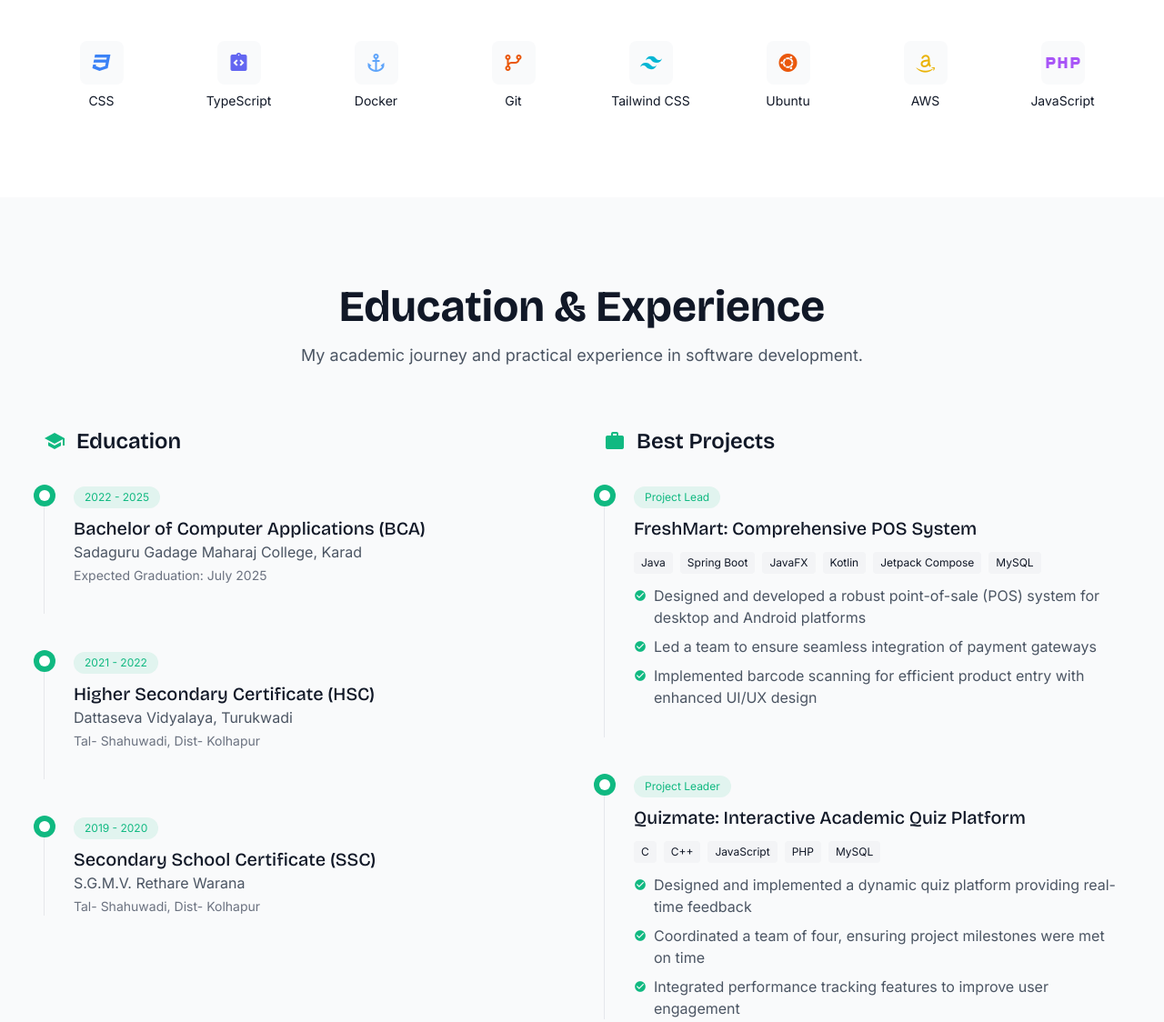
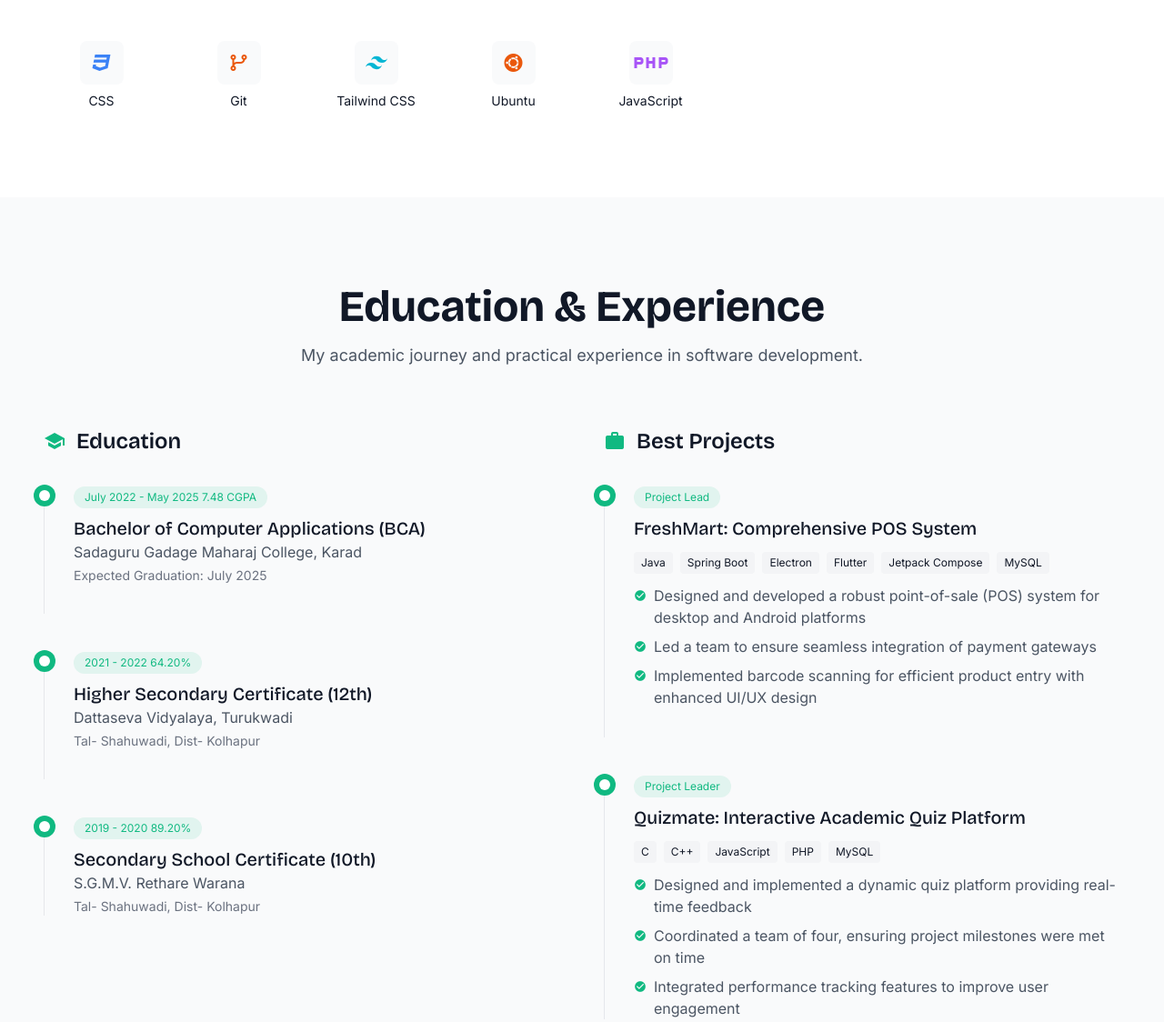
Before and after one commit to iKaran09/Portfolio, a plain HTML site: page index.html in a window 1280 px wide. Shown: the part 1136-2260 px from the top of the page at 91% size. Drawn offline with nearby package versions, Linux system fonts and the light colour scheme; a script that the page names is missing.

Commit message:
Update index.html

```diff
--- a/index.html
+++ b/index.html
@@ -360,30 +360,6 @@
               <span class="text-sm">CSS</span>
             </div>
 
-            <!-- TypeScript -->
-            <div class="flex flex-col items-center">
-              <div
-                class="w-12 h-12 rounded-lg bg-gray-50 flex items-center justify-center mb-2"
-              >
-                <span class="material-icons text-indigo-500 text-2xl"
-                  >integration_instructions</span
-                >
-              </div>
-              <span class="text-sm">TypeScript</span>
-            </div>
-
-            <!-- Docker -->
-            <div class="flex flex-col items-center">
-              <div
-                class="w-12 h-12 rounded-lg bg-gray-50 flex items-center justify-center mb-2"
-              >
-                <span class="material-icons text-blue-400 text-2xl"
-                  >anchor</span
-                >
-              </div>
-              <span class="text-sm">Docker</span>
-            </div>
-
             <!-- Git -->
             <div class="flex flex-col items-center">
               <div
@@ -423,16 +399,6 @@
                 <i class="ri-ubuntu-fill text-2xl text-orange-600"></i>
               </div>
               <span class="text-sm">Ubuntu</span>
-            </div>
-
-            <!-- AWS -->
-            <div class="flex flex-col items-center">
-              <div
-                class="w-12 h-12 rounded-lg bg-gray-50 flex items-center justify-center mb-2"
-              >
-                <i class="ri-amazon-line text-2xl text-yellow-500"></i>
-              </div>
-              <span class="text-sm">AWS</span>
             </div>
 
             <!-- PHP -->
@@ -487,7 +453,7 @@
                 <div class="mb-2">
                   <span
                     class="inline-block px-3 py-1 bg-accent/10 text-accent rounded-full text-xs"
-                    >2022 - 2025</span
+                    >July 2022 - May 2025 7.48 CGPA</span
                   >
                 </div>
                 <h4 class="font-bricolage text-xl font-medium">
@@ -513,11 +479,11 @@
                 <div class="mb-2">
                   <span
                     class="inline-block px-3 py-1 bg-accent/10 text-accent rounded-full text-xs"
-                    >2021 - 2022</span
+                    >2021 - 2022 64.20%</span
                   >
                 </div>
                 <h4 class="font-bricolage text-xl font-medium">
-                  Higher Secondary Certificate (HSC)
+                  Higher Secondary Certificate (12th)
                 </h4>
                 <p class="text-gray-600">Dattaseva Vidyalaya, Turukwadi</p>
                 <p class="text-sm text-gray-500 mt-1">
@@ -537,11 +503,11 @@
                 <div class="mb-2">
                   <span
                     class="inline-block px-3 py-1 bg-accent/10 text-accent rounded-full text-xs"
-                    >2019 - 2020</span
+                    >2019 - 2020 89.20%</span
                   >
                 </div>
                 <h4 class="font-bricolage text-xl font-medium">
-                  Secondary School Certificate (SSC)
+                  Secondary School Certificate (10th)
                 </h4>
                 <p class="text-gray-600">S.G.M.V. Rethare Warana</p>
                 <p class="text-sm text-gray-500 mt-1">
@@ -587,10 +553,10 @@
                     >Spring Boot</span
                   >
                   <span class="text-xs px-2 py-1 bg-gray-100 rounded"
-                    >JavaFX</span
+                    >Electron</span
                   >
                   <span class="text-xs px-2 py-1 bg-gray-100 rounded"
-                    >Kotlin</span
+                    >Flutter</span
                   >
                   <span class="text-xs px-2 py-1 bg-gray-100 rounded"
                     >Jetpack Compose</span
```
